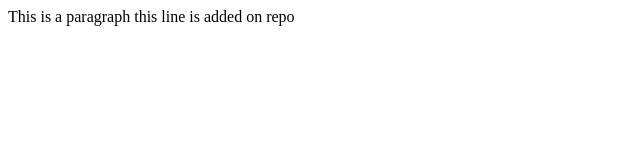
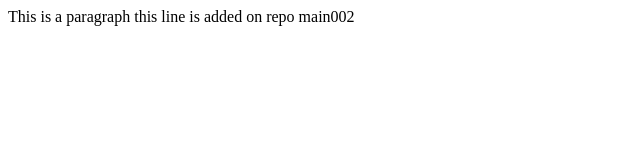
Before and after one commit to DhruboJyotiMallick/Demo_001, a plain HTML site: page index.html in a window 1280 px wide. Shown: the full height of the page, 0-640 px from the left. Drawn offline with Linux system fonts and the light colour scheme.

Commit message:
add on mainoo2 repo

```diff
--- a/index.html
+++ b/index.html
@@ -1,4 +1,4 @@
 <p>
   This is a paragraph
-  this line is added on repo
+  this line is added on repo main002
 </p>
```
